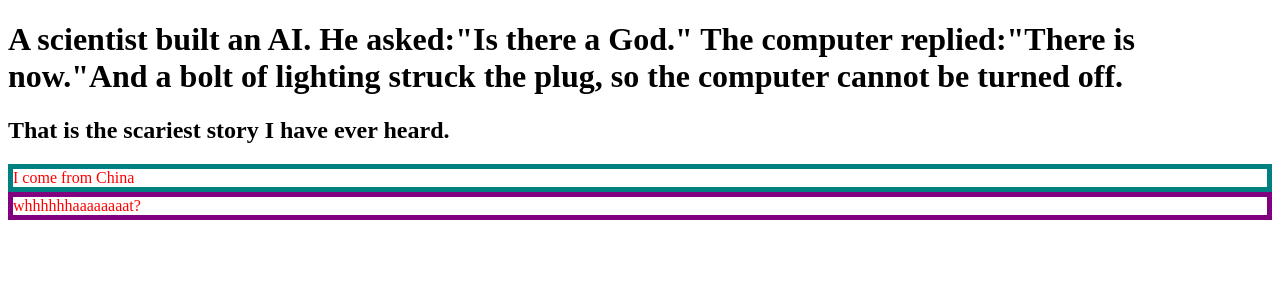
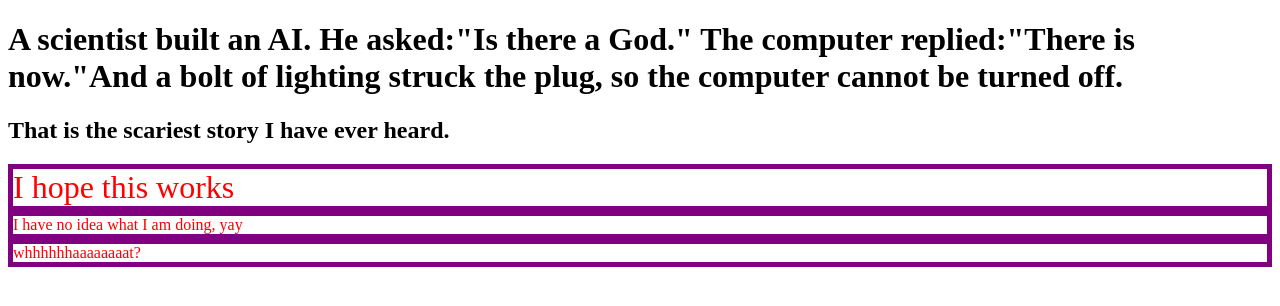
Before and after one commit to zz2323/Sunday-assignment, a plain HTML site: page index.html in a window 1280 px wide. Drawn offline with Linux system fonts and the light colour scheme.

```diff
--- a/index.html
+++ b/index.html
@@ -30,11 +30,12 @@
 		<!--make a div with red text inside of it -->
 		<!--ok, write divs about your life-->
 
+		<div style="color:#FF0000;purple;font-size:xx-large;border:5px solid purple">I hope this works</div>
 
 
 
 
-		<div style="color:#FF0000;border:5px solid teal;" >I come from China</div>
+		<div style="color:#FF0000;border:5px solid purple;">I have no idea what I am doing, yay</div>
 
 		<div class="theMatrix"; >whhhhhhaaaaaaaat?</div>
 
```
